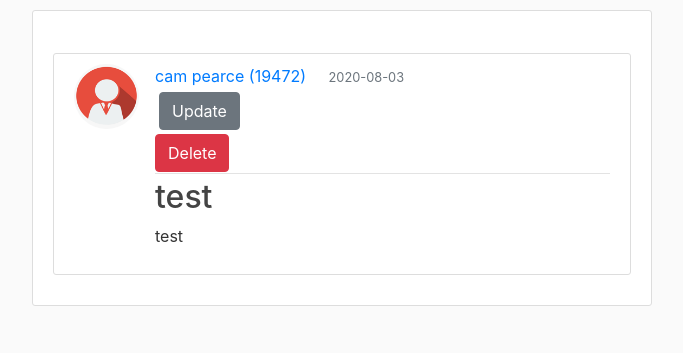
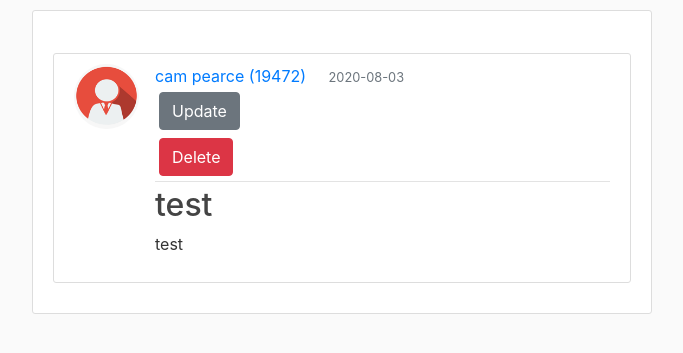
Before and after one commit to 19471/Programming-attendence-website, a Flask app: page /post/1 in a window 1280 px wide. Shown: the part 56-409 px from the top of the page, without its empty margins (298-981 px from the left). Run offline with Flask 2, Linux system fonts and the light colour scheme; a user stored in the database is signed in; data comes from the database, SQL or seed files in the repository; some libraries are stand-ins or nearby versions.

Commit message:
added margain to delete button to make it inline with update button, added link to users profile by clicking their name

```diff
--- a/attendance/templates/post.html
+++ b/attendance/templates/post.html
@@ -9,14 +9,13 @@
                 <img class="rounded-circle article-img" src="{{ url_for('static', filename='profile_pics/' + post.author.image_file) }}" alt="">
                 <div class="media-body">
                 <div class="article-metadata">
-                    <a class="mr-2" href="#">{{ post.author.fname }} {{ post.author.lname}} ({{ post.author.student_id }})</a>
+                    <a class="mr-2" href="{{ url_for('user_posts', student_id=post.author.student_id) }}">{{ post.author.fname }} {{ post.author.lname}} ({{ post.author.student_id }})</a>
                     <small class="text-muted">{{ post.date_posted.strftime('%Y-%m-%d') }}</small>
                     {%if post.author == current_user%}
                         <div>
                             <a class='btn btn-secondary btn-nm m-1' href="{{url_for('update_post', post_id = post.id)}}">Update</a>
-                            <form action="{{ url_for('delete_post', post_id=post.id) }}" method="POST">
+                            <form class="m-1" action="{{ url_for('delete_post', post_id=post.id) }}" method="POST">
                                 <input class="btn btn-danger" type="submit" value="Delete">
-                                <!-- delete button not same margin as update button -->
                             </form>
                         </div>
                     {%endif%}
```
